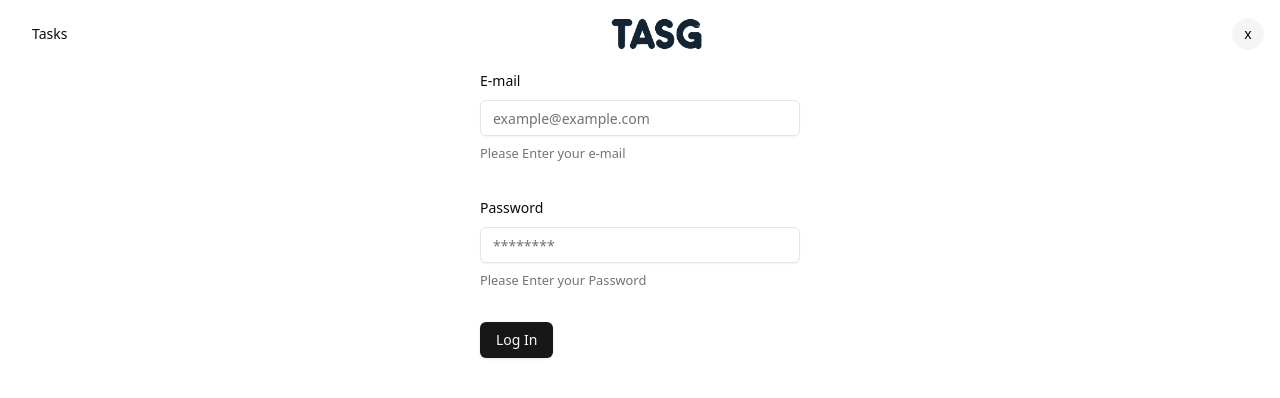
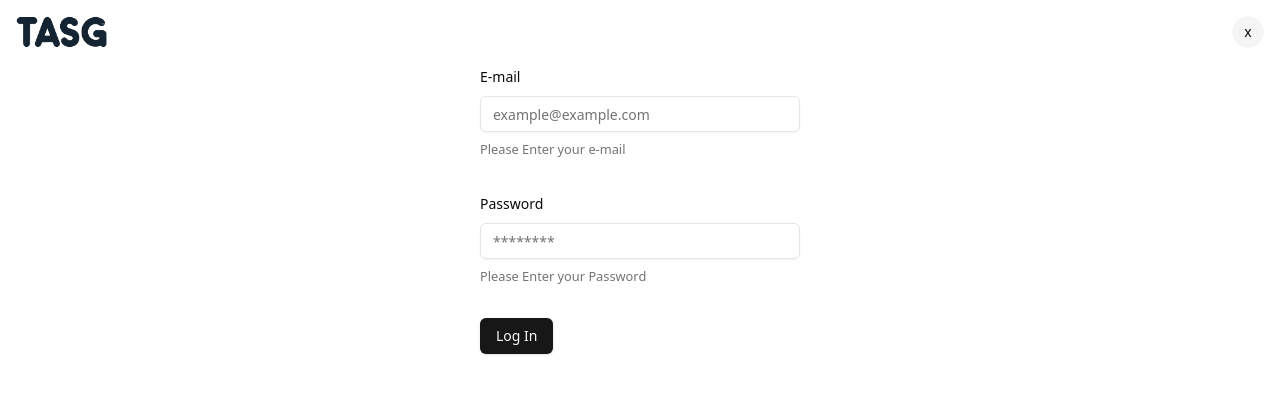
Before and after one commit to gmarinho21/task-manager-frontend, a React (Vite) app: page /login in a window 1280 px wide. Shown: the top 398 px of the page. Built offline with nearby package versions, Linux system fonts and the light colour scheme.

Commit message:
changed to rollout

```diff
--- a/src/pages/layout.tsx
+++ b/src/pages/layout.tsx
@@ -46,7 +46,6 @@ export default function Layout() {
     <>
       <header>
         <nav className="flex items-center justify-between relative p-4">
-          <Button variant="ghost">Tasks</Button>
           <img src="/assets/logo-name.png" className="h-8" />
           <UserNav
             className=""
```
Also changed, not shown: 1 other file (tests, documents, lock files or other folders).
